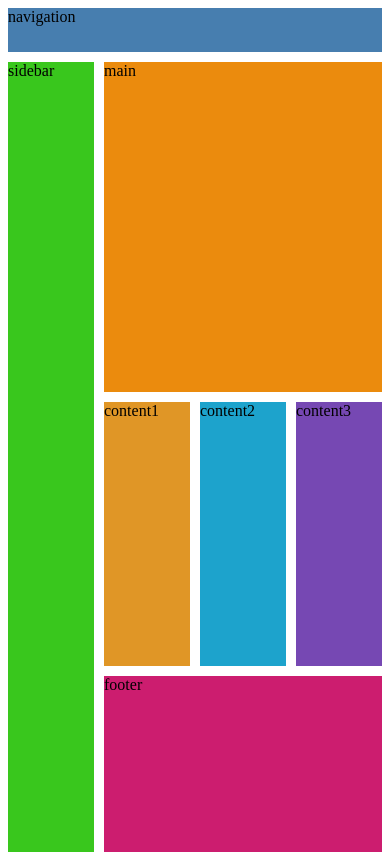
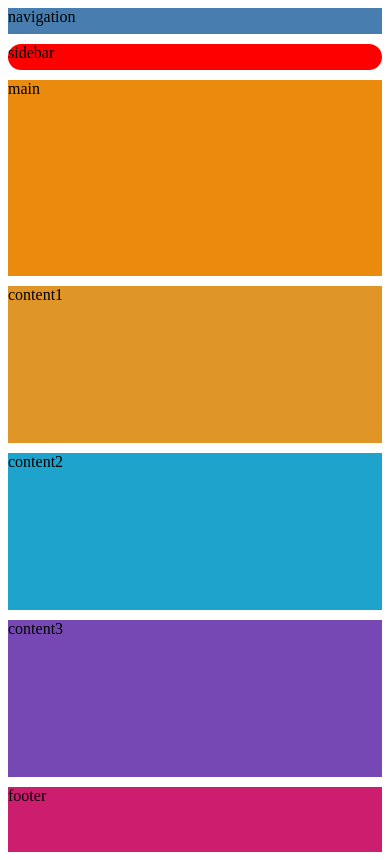
Before and after one commit to samirhashim/css-grid-layout, a plain HTML site: page index.html in a window 390 px wide. Drawn offline with Linux system fonts and the light colour scheme.

Commit message:
anything

```diff
--- a/style.css
+++ b/style.css
@@ -40,3 +40,23 @@ footer{
     background-color: #cc1d6f;
     grid-area: footer;
 }
+@media (max-width:576px){
+    .container{
+        grid-template-columns: 1fr;
+        grid-template-rows: 0.2fr 0.2fr 1.5fr 1.2fr 1.2fr 1.2fr 0.5fr;
+        grid-template-areas:
+        "nav"
+        "sidebar"
+        "main"
+        "content1"
+        "content2"
+        "content3"
+        "footer"
+
+        ;
+    }
+    #sidebar{
+        background-color: red;
+        border-radius: 30px;
+    }
+}
```
